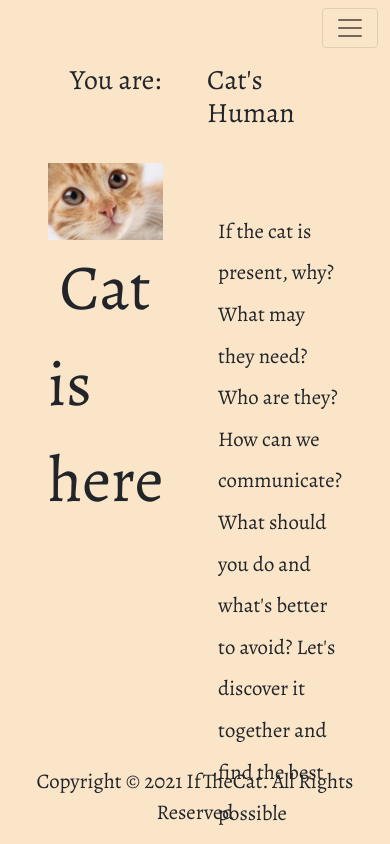
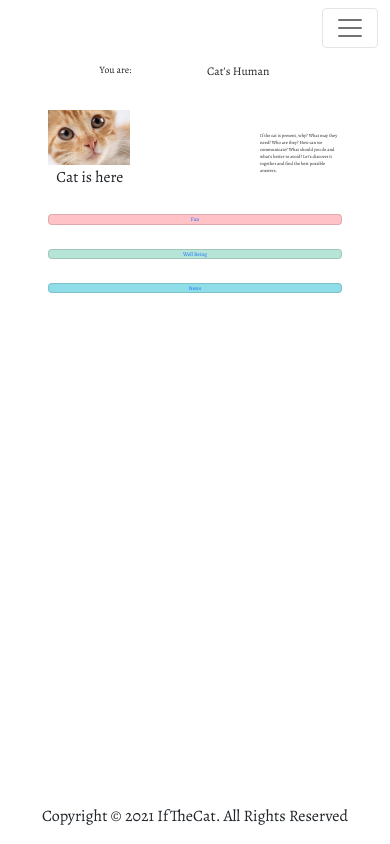
Before and after one commit to mpaskal/ifthecat, a website: page index.html in a window 390 px wide. Shown: the top 844 px of the page. Drawn offline with nearby package versions, Linux system fonts and the light colour scheme.

Commit message:
Change CSS to make all more responsive

```diff
--- a/assets/scss/style.scss
+++ b/assets/scss/style.scss
@@ -57,6 +57,10 @@ section:nth-child(4) {
   background: transparent;
 }
 
+.nav-link {
+  font-size: 1vw;
+}
+
 .cards {
   margin: 3rem;
 }
@@ -90,39 +94,46 @@ section:nth-child(4) {
   z-index: 3;
 }
 
+.card-body {
+  padding: 0;
+}
+
 h1,
 h2,
 h3 {
   font-family: $header-font;
 }
 .home-links {
-  font-size: 1.8rem;
+  font-size: 1.4vw;
   text-align: center;
 }
 #mainMsg {
   margin-left: 10%;
-  font-size: 4rem;
+  font-size: 4vw;
+  display: inline-block;
 }
 #catWatchers {
+  font-size: 3vw;
+}
+.text-center {
+  font-size: 2.5vw;
 }
 p {
-  font-size: 1.3rem;
 }
 .main-text {
-  line-height: 2;
+  line-height: 150%;
+  margin-top: 4%;
+  padding-top: 3%;
+  font-size: 1.2vw;
 }
 a {
-  font-size: 1.3rem;
   text-decoration: none;
-  font-weight: 600;
 }
 
 #id {
   a {
     color: #ff9a14;
-    font-size: 1.3rem;
     text-decoration: none;
-    font-weight: 600;
   }
 }
 
@@ -143,3 +154,9 @@ a {
   background: transparent;
   text-align: center;
 }
+.flex-container {
+  display: flex;
+  flex-flow: column;
+  flex-direction: row;
+  height: 100%;
+}
--- a/index.html
+++ b/index.html
@@ -29,7 +29,7 @@
   </head>
   <body onload="window.setTimeout(function(){displayMessage(3000);},3000);">
     <!-- section 1 -->
-    <section id="home">
+    <div id="home" class="wrapper flex-container">
       <nav class="navbar fixed-top navbar-expand-lg navbar-light">
         <div class="container-fluid navbar-inner">
           <a class="navbar-brand" href="#"></a>
@@ -77,10 +77,10 @@
       </nav>
       <div class="containter-fluid p-5">
         <div class="row my-3">
-          <div class="col col-lg-6">
+          <div class="col col-lg-5">
             <h1 class="text-center mb-3">You are:</h1>
           </div>
-          <div class="col col-lg-6">
+          <div class="col col-lg-7">
             <h1 class="mb-3" id="catWatchers">Cats Human</h1>
           </div>
         </div>
@@ -90,7 +90,7 @@
             <span id="mainMsg">Cat is here</span>
           </div>
           <div class="col col-md-1"></div>
-          <div class="col col-md-3 mt-4 pt-4 main-text">
+          <div class="col col-md-3 main-text">
             <p>
               If the cat is present, why? What may they need? Who are they? How
               can we communicate? What should you do and what's better to avoid?
@@ -100,14 +100,14 @@
         </div>
         <!-- row 3 -->
         <div class="row nav-cards">
-          <div class="col col-sm-12 col-md-4">
+          <div class="col-xm-12 col-md-4">
             <div class="card fun mt-4">
               <div class="card-body">
                 <div class="home-links"><a href="#fun">Fun</a></div>
               </div>
             </div>
           </div>
-          <div class="col col-sm-12 col-md-4">
+          <div class="col-xm-12 col-md-4">
             <div class="card well-being mt-4">
               <div class="card-body">
                 <div class="home-links">
@@ -116,7 +116,7 @@
               </div>
             </div>
           </div>
-          <div class="col col-sm-12 col-md-4">
+          <div class="col-xm-12 col-md-4">
             <div class="card news mt-4">
               <div class="card-body">
                 <div class="home-links"><a href="#news">News</a></div>
@@ -134,7 +134,7 @@
           IfTheCat. All Rights Reserved
         </p>
       </div>
-    </section>
+    </div>
     <!-- section 2 -->
     <section id="news">
       <div class="containter-fluid p-5">
```
Also changed, not shown: assets/css/style.css, 1 other file.
